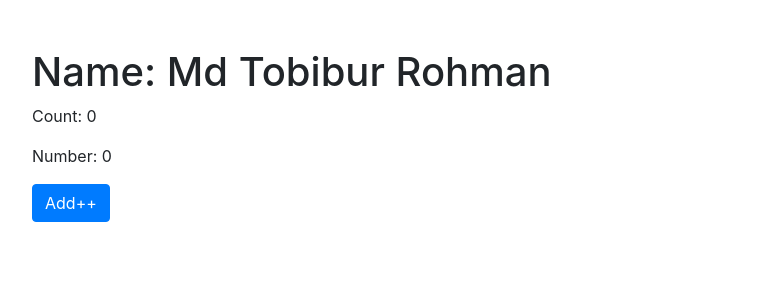
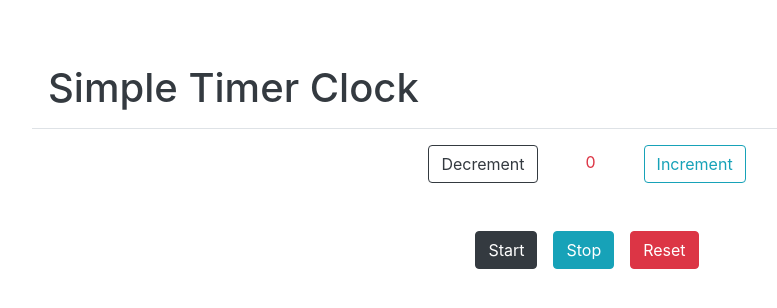
Before and after one commit to wptobibur2021/reactjs-basic, a React (Create React App) app: page / in a window 1280 px wide. Shown: the top 308 px of the page, without its empty margins (53-830 px from the left). Built offline with nearby package versions, Linux system fonts and the light colour scheme.

Commit message:
Timer Project with state

```diff
--- a/src/App.js
+++ b/src/App.js
@@ -1,7 +1,8 @@
 import React from "react";
 import 'bootstrap/dist/css/bootstrap.min.css';
-import State from "./component/state/State";
+import Timer from "./component/state/Timer";
+
 function App() {
-  return <State></State>
+  return <Timer></Timer>
 }
 export default App;
--- a/src/component/state/Timer.jsx
+++ b/src/component/state/Timer.jsx
@@ -1,10 +1,77 @@
 import React, {Component} from 'react';
 
 class Timer extends Component {
+    /* State */
+    state = {
+        count: 0,
+    }
+    timerID = null
+    /* This is Increment Function Call */
+    incrementCount = () => {
+        this.setState({
+            count: this.state.count +1
+        })
+    }
+    /* This is Decrement Function Call */
+    decrementCount = () => {
+        if(this.state.count > 0){
+            this.setState({
+                count: this.state.count -1
+            })
+        }
+    }
+    /* This is Start Timer Function Call */
+    timerStart = () =>{
+        if(this.state.count ===0){
+            alert('Please Increment your timer')
+        }else if(this.state.count > 0 && !this.timerID){
+            alert('Now Start timer')
+            this.timerID = setInterval(() => {
+                this.setState({count: this.state.count -1})
+                console.log(this.state.count)
+                if(this.state.count === 0){
+                    alert('Timer Now Finish')
+                    clearInterval(this.timerID)
+                    this.timerID = null
+                }
+            }, 1000)
+        }
+    }
+    /* This is Stop Timer Function Call */
+    timerStop = () => {
+        if(this.state.count === 0){
+            alert('Timer Not Start Previous')
+        }else if(this.state.count > 0){
+            alert('Timer Stop Now')
+            clearInterval(this.timerID)
+            this.timerID = null
+        }
+    }
+    /* This is Reset Timer Function Call */
+    timerReset = () => {
+        if(this.state.count === 0){
+            alert('Timer Not Start Previous')
+        }else if(this.state.count > 0){
+            alert('Timer Reset Now')
+            this.setState({count: 0})
+            clearInterval(this.timerID)
+            this.timerID = null
+        }
+    }
+
     render() {
         return (
-            <div>
-
+            <div className='container mt-5'>
+                <h1 className='modal-header text-center text-dark mb-3'>Simple Timer Clock</h1>
+                <div className='flex-column text-center'>
+                    <button className='btn btn-outline-dark mr-5' onClick={this.decrementCount}>Decrement</button>
+                    <span className='text-danger text-lg-center'>{this.state.count}</span>
+                    <button className='btn btn-outline-info ml-5' onClick={this.incrementCount}>Increment</button>
+                    <br></br>
+                    <button className='btn btn-dark mt-5 mr-3' onClick={this.timerStart}>Start</button>
+                    <button className='btn btn-info mt-5 mr-3' onClick={this.timerStop}>Stop</button>
+                    <button className='btn btn-danger mt-5' onClick={this.timerReset}>Reset</button>
+                </div>
             </div>
         );
     }
```
